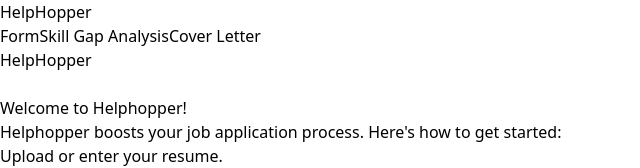
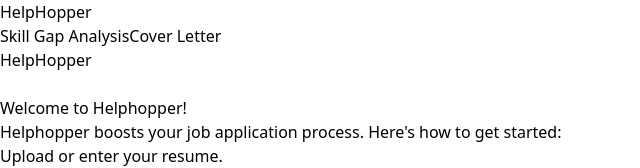
Before and after one commit to mahuzedada/helphopper, a React (Vite) app: page / in a window 1280 px wide. Shown: the top 168 px of the page, without its empty margins (0-640 px from the left). Built offline with nearby package versions, Linux system fonts and the light colour scheme.

Commit message:
removed /form link from navbar

```diff
--- a/src/components/Navbar.tsx
+++ b/src/components/Navbar.tsx
@@ -14,9 +14,6 @@
           </Link>
 
           <div className="space-x-4">
-            <Link to="/form">
-              <span className="text-white">Form</span>
-            </Link>
             <Link to="/skill-gap-analysis">
               <span className="text-white">Skill Gap Analysis</span>
             </Link>
```
Also changed, not shown: 1 other file (tests, documents, lock files or other folders).
